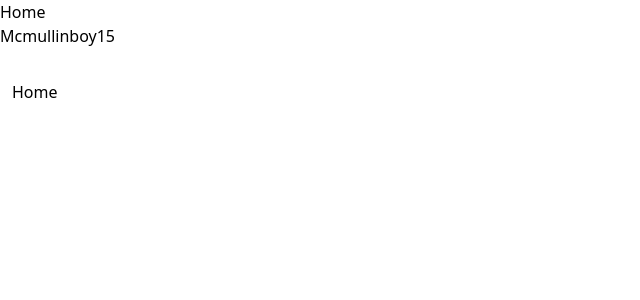
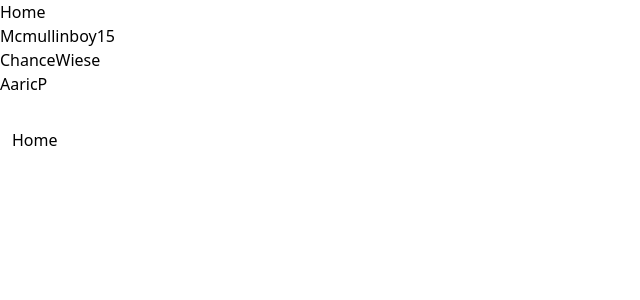
Before and after one commit to mcmullinboy15/IS5700-F2024-Lawfirm, a React (Vite) app: page / in a window 1280 px wide. Shown: the top 300 px of the page, without its empty margins (0-640 px from the left). Built offline with nearby package versions, Linux system fonts and the light colour scheme.

Commit message:
Added Chance and AaricP

```diff
--- a/src/App.jsx
+++ b/src/App.jsx
@@ -5,6 +5,7 @@ import Home from "./pages/Home";
 
 import ChanceWiese from "./portfolios/chancewiese";
 import Mcmullinboy15 from "./portfolios/mcmullinboy15";
+import AaricP from "./portfolios/aaricp";
 
 function App() {
   return (
@@ -13,7 +14,8 @@ function App() {
         <Routes>
           <Route path="/" element={<Home />} />
           <Route path="/mcmullinboy15" element={<Mcmullinboy15 />} />
-               <Route path="chancewiese" element={<ChanceWiese />} />
+          <Route path="/chancewiese" element={<ChanceWiese />} />
+          <Route path="/aaricp" element={<AaricP />} />
         </Routes>
       </Router>
     </Layout>
--- a/src/components/Layout.jsx
+++ b/src/components/Layout.jsx
@@ -6,7 +6,9 @@ export default function Layout({ children }) {
     <>
       <Header>
         <HeaderButton href="/">Home</HeaderButton>
-        <HeaderButton href="/mcmullinboy15">Mcmullinboy15</HeaderButton>
+        <HeaderButton href="/mcmullinboy15">Mcmullinboy15 </HeaderButton>
+        <HeaderButton href="/chancewiese">ChanceWiese </HeaderButton>
+        <HeaderButton href="/aaricp">AaricP </HeaderButton>
       </Header>
 
       {children}
```
Lines whose indentation alone changed are shown as unchanged.
